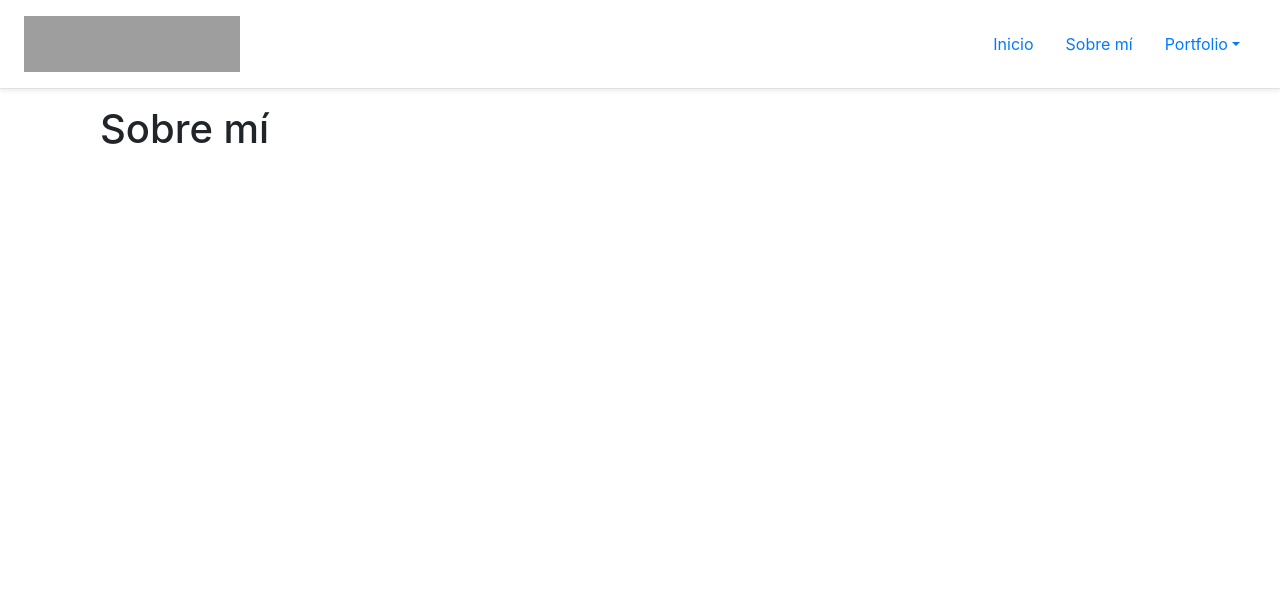
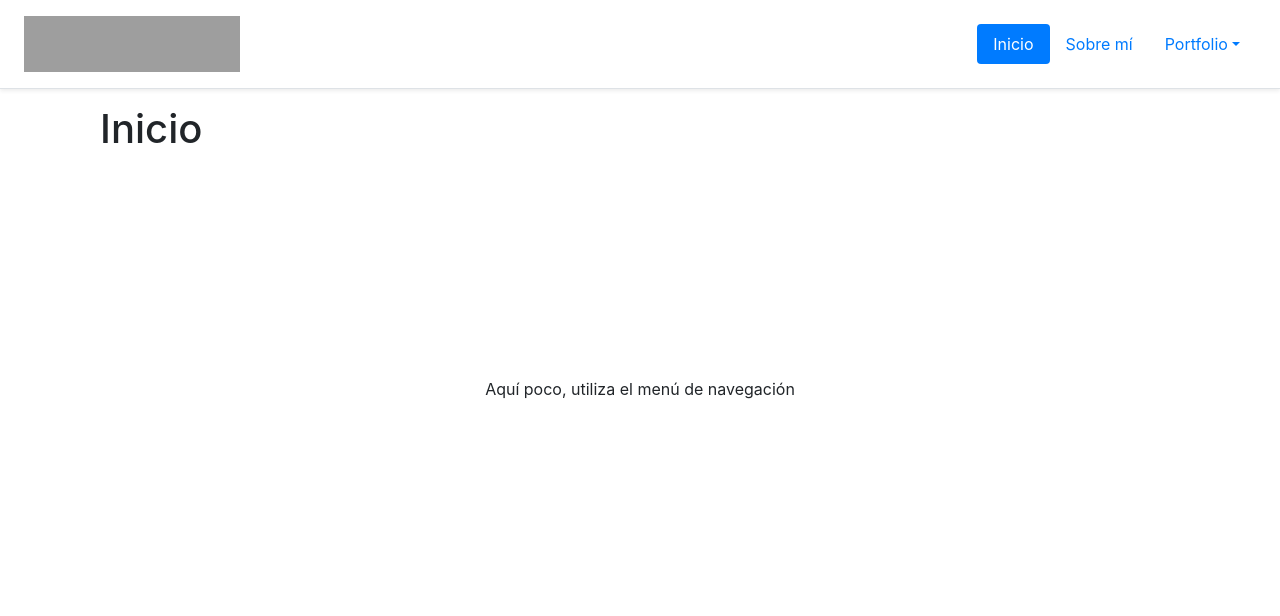
Before and after one commit to marcou49/clase15, a Flask app: page / in a window 1280 px wide. Shown: the top 616 px of the page. Run offline with Flask 2, Linux system fonts and the light colour scheme; some libraries are stand-ins or nearby versions; grey boxes are pictures that could not be loaded.

Commit message:
Confirguración del Active menú + mensaje en pagina google

```diff
--- a/main.py
+++ b/main.py
@@ -4,10 +4,10 @@ app = Flask(__name__)
 
 @app.route("/")
 def index():
-    return render_template("index.html")
     titulo_pagina = "Inicio - Richard Casares"
-    mensaje = "Por aquí poco, utiliza el menú de navegación"
-    return render_template("index.html", titulo_pagina=titulo_pagina, mensaje=mensaje )
+    mensaje = "Aquí poco, utiliza el menú de navegación"
+    return render_template("index.html",titulo_pagina=titulo_pagina, mensaje=mensaje)
+
 
 @app.route("/portfolio")
 def portfolio():
--- a/templates/base.html
+++ b/templates/base.html
@@ -18,12 +18,9 @@
         <a class="logo my-0 mr-md-auto font-weight-normal" href="/">richardcasares</a>
 
         <ul class="nav nav-pills">
-          <li class="nav-item">
-            <a class="nav-link {{ 'active' if active_page == 'inicio' else '' }}>" href="/">Inicio</a>
-          </li>
-            <li class="nav-item">
-            <a class="nav-link {{ 'active' if active_page == 'sobre_mi' else '' }}" href="/about/">Sobre mí</a>
-          </li>
+
+            <li class="nav-item"><a class="nav-link {{ 'active' if active_page == 'inicio' else '' }}" href="/">Inicio</a></li>
+            <li class="nav-item"><a class="nav-link {{ 'active' if active_page == 'sobre_mi' else '' }}" href="/about/">Sobre mí</a></li>
           <li class="nav-item dropdown">
             <a class="nav-link dropdown-toggle" data-toggle="dropdown" href="#" role="button" aria-haspopup="true" aria-expanded="false">Portfolio</a>
             <div class="dropdown-menu">
--- a/templates/index.html
+++ b/templates/index.html
@@ -9,7 +9,7 @@
 
             <div class=row">
                <div class="col-12">
-                   <h1>Sobre mí</h1>
+                   <h1>Inicio</h1>
                    <p style="display:block; text-align:center; padding:20%">{{mensaje}}</p>
                </div>
             </div>
```
